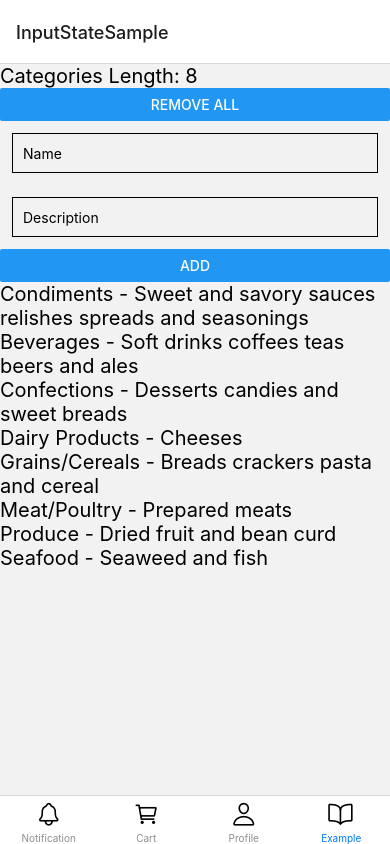
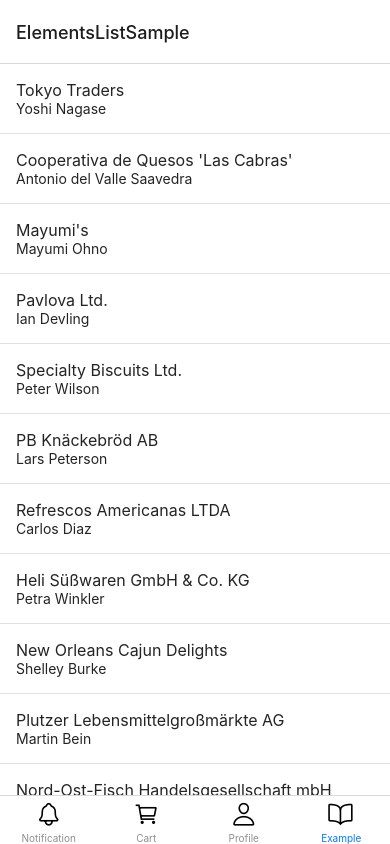
Before and after one commit to yakintech/linktera-react-native-tutorial-2, a React Native app: screen /Example in a window 390 px wide. Built offline with nearby package versions, Linux system fonts and the light colour scheme.

Commit message:
react native elements

```diff
--- a/package.json
+++ b/package.json
@@ -13,9 +13,12 @@
     "@react-navigation/bottom-tabs": "^6.3.1",
     "@react-navigation/native": "^6.0.10",
     "@react-navigation/native-stack": "^6.6.2",
+    "@rneui/base": "^4.0.0-rc.4",
+    "@rneui/themed": "^4.0.0-rc.4",
     "prop-types": "^15.8.1",
     "react": "17.0.2",
     "react-native": "0.68.2",
+    "react-native-paper": "^4.12.1",
     "react-native-safe-area-context": "^4.3.1",
     "react-native-screens": "^3.13.1",
     "react-native-vector-icons": "^9.1.0"
--- /dev/null
+++ b/src/ECommerceSample/navigation/Screens/examples/CardSampleScreen.js
@@ -0,0 +1,24 @@
+import { View, Text } from 'react-native'
+import React from 'react'
+import { Card } from '@rneui/base';
+
+const CardSampleScreen = ({ route }) => {
+
+  const { supplier } = route.params;
+
+  return (
+    <View>
+      <Card>
+        <Card.Title>{supplier.companyName}</Card.Title>
+        <Card.Divider />
+        <View>
+          <Text>{supplier.contactName}</Text>
+          <Text>{supplier.contactTitle}</Text>
+
+        </View>
+      </Card>
+    </View>
+  )
+}
+
+export default CardSampleScreen
--- /dev/null
+++ b/src/ECommerceSample/navigation/Screens/examples/ElementsListSampleScreen.js
@@ -0,0 +1,28 @@
+import { View, Text, ScrollView } from 'react-native'
+import React, { useState } from 'react'
+import { suppliersData } from '../../../../data/suppliersData'
+import { ListItem } from '@rneui/base';
+
+const ElementsListSampleScreen = ({ navigation }) => {
+
+  const [suppliers, setSuppliers] = useState(suppliersData);
+
+  return (
+    <ScrollView>
+      {
+        suppliers && suppliers.map((item, index) => {
+          return <ListItem
+            onPress={() => navigation.navigate("CardSample", { supplier: item })} key={index}
+            bottomDivider>
+            <ListItem.Content>
+              <ListItem.Title>{item.companyName}</ListItem.Title>
+              <ListItem.Subtitle>{item.contactName}</ListItem.Subtitle>
+            </ListItem.Content>
+          </ListItem>
+        })
+      }
+    </ScrollView>
+  )
+}
+
+export default ElementsListSampleScreen
--- a/src/ECommerceSample/navigation/Stack/ExampleStack.js
+++ b/src/ECommerceSample/navigation/Stack/ExampleStack.js
@@ -4,6 +4,8 @@ import { createNativeStackNavigator } from '@react-navigation/native-stack';
 import StateSampleScreen from '../Screens/examples/StateSampleScreen';
 import ArrayStateSampleScreen from '../Screens/examples/ArrayStateSampleScreen';
 import InputStateSampleScreen from '../Screens/examples/InputStateSampleScreen';
+import ElementsListSampleScreen from '../Screens/examples/ElementsListSampleScreen';
+import CardSampleScreen from '../Screens/examples/CardSampleScreen';
 
 const Stack = createNativeStackNavigator();
 
@@ -11,11 +13,23 @@ const ExampleStack = () => {
 
     return (
         <Stack.Navigator>
-               <Stack.Screen
+
+            <Stack.Screen
+                name="ElementsListSample"
+                component={ElementsListSampleScreen}
+            />
+
+
+            <Stack.Screen
+                name="CardSample"
+                component={CardSampleScreen}
+            />
+
+            <Stack.Screen
                 name="InputStateSample"
                 component={InputStateSampleScreen}
             />
-             <Stack.Screen
+            <Stack.Screen
                 name="ArrayStateSample"
                 component={ArrayStateSampleScreen}
             />
```
Also changed, not shown: kaynaklar.txt, konular.txt, 1 other file (tests, documents, lock files or other folders).
